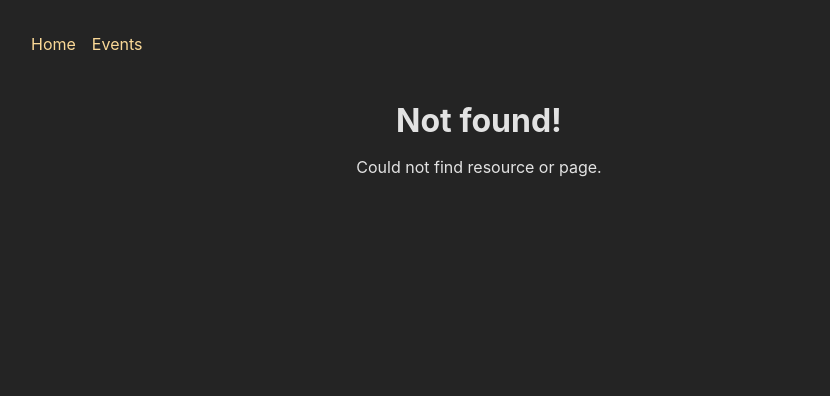
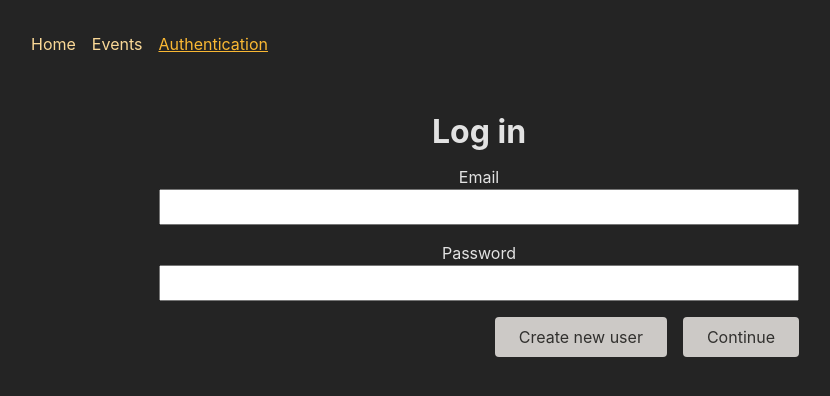
Before and after one commit to chemxy/react-class-http-calls, a React (Create React App) app in the folder frontend/: page /auth in a window 1280 px wide. Before the commit this address had no page. Shown: the top 396 px of the page, without its empty margins (161-991 px from the left). Built offline with nearby package versions, Linux system fonts and the light colour scheme.

Commit message:
add authentication

```diff
--- a/frontend/src/App.js
+++ b/frontend/src/App.js
@@ -4,9 +4,9 @@ import ErrorPage from './pages/Error';
 import EventDetailPage from './pages/EventDetail';
 import EventsPage from './pages/Events';
 import HomePage from './pages/Home';
-import NewEventPage from './pages/NewEvent';
+import NewEvent from './pages/NewEvent';
 import RootLayout from './pages/Root';
-import NewEvent from "./pages/NewEvent";
+import AuthPage from "./pages/Auth";
 
 const router = createBrowserRouter([
         {
@@ -18,7 +18,7 @@ const router = createBrowserRouter([
                 {path: 'events', element: <EventsPage/>},
                 {path: 'events/:eventId', element: <EventDetailPage/>},
                 {path: 'events/new', element: <NewEvent/>},
-
+                {path: 'auth', element: <AuthPage/>},
             ],
         },
     ])
--- a/frontend/src/components/AuthForm.js
+++ b/frontend/src/components/AuthForm.js
@@ -1,36 +1,118 @@
-import { useState } from 'react';
-import { Form } from 'react-router-dom';
+import { useEffect, useState } from 'react';
+import { Form, json, useNavigate } from 'react-router-dom';
 
 import classes from './AuthForm.module.css';
+import "../App.css";
+
+const AUTHENTICATION_KEY = "authenticated";
 
 function AuthForm() {
     const [isLogin, setIsLogin] = useState(true);
+    const [authenticated, setAuthentication] = useState(false);
+    const [signedUp, setSignedUp] = useState(false);
+    const navigate = useNavigate();
+
+    useEffect(() => {
+        const authenticatedCache = sessionStorage.getItem(AUTHENTICATION_KEY);
+        setAuthentication(authenticatedCache);
+    }, [])
+
+    function logout() {
+        setAuthentication(false);
+        sessionStorage.removeItem(AUTHENTICATION_KEY)
+    }
 
     function switchAuthHandler() {
         setIsLogin((isCurrentlyLogin) => !isCurrentlyLogin);
     }
 
+    function submitForm(event) {
+        event.preventDefault();
+
+        const data = new FormData(event.target);
+        const eventData = {
+            email: data.get('email'),
+            password: data.get('password'),
+        };
+
+        if (isLogin) { // login action
+            const url = 'http://localhost:8080/login';
+
+            fetch(url, {
+                method: "POST",
+                headers: {
+                    'Content-Type': 'application/json',
+                },
+                body: JSON.stringify(eventData),
+            }).then(response => {
+                if (response.status === 422) {
+                    return response;
+                }
+
+                if (!response.ok) {
+                    throw json({message: 'Could not log in.'}, {status: 500});
+                }
+
+                return response.json();
+            }).then(() => {
+                console.log("logged in");
+                sessionStorage.setItem(AUTHENTICATION_KEY, true);
+                navigate('/');
+            })
+        } else { // signup  action
+            const url = 'http://localhost:8080/signup';
+
+            fetch(url, {
+                method: "POST",
+                headers: {
+                    'Content-Type': 'application/json',
+                },
+                body: JSON.stringify(eventData),
+            }).then(response => {
+                if (response.status === 422) {
+                    return response;
+                }
+
+                if (!response.ok) {
+                    throw json({message: 'Could not sign up.'}, {status: 500});
+                }
+
+                return response.json();
+            }).then(() => {
+                console.log("signed up successfully");
+                setSignedUp(true);
+                setIsLogin(true);
+            })
+        }
+    }
+
+    if (!authenticated) {
         return (
-    <>
-      <Form method="post" className={classes.form}>
+            <div className="content">
+                {signedUp && <p>Signed up successfully</p>}
+                <Form onSubmit={submitForm} className={classes.form}>
                     <h1>{isLogin ? 'Log in' : 'Create a new user'}</h1>
                     <p>
                         <label htmlFor="email">Email</label>
-          <input id="email" type="email" name="email" required />
+                        <input id="email" type="email" name="email" required/>
                     </p>
                     <p>
                         <label htmlFor="image">Password</label>
-          <input id="password" type="password" name="password" required />
+                        <input id="password" type="password" name="password" required/>
                     </p>
                     <div className={classes.actions}>
                         <button onClick={switchAuthHandler} type="button">
-            {isLogin ? 'Create new user' : 'Login'}
+                            {isLogin ? 'Create new user' : 'Switch to Login'}
                         </button>
-          <button>Save</button>
+                        <button type="submit">Continue</button>
                     </div>
                 </Form>
-    </>
+            </div>
         );
+    } else {
+        return <button onClick={logout}> Log out</button>
+    }
+
 }
 
 export default AuthForm;
--- a/frontend/src/components/MainNavigation.js
+++ b/frontend/src/components/MainNavigation.js
@@ -10,7 +10,7 @@ function MainNavigation() {
                     <li>
                         <NavLink
                             to="/"
-              className={({ isActive }) =>
+                            className={({isActive}) =>
                                 isActive ? classes.active : undefined
                             }
                             end
@@ -21,11 +21,21 @@ function MainNavigation() {
                     <li>
                         <NavLink
                             to="/events"
-              className={({ isActive }) =>
+                            className={({isActive}) =>
                                 isActive ? classes.active : undefined
                             }
                         >
                             Events
+                        </NavLink>
+                    </li>
+                    <li>
+                        <NavLink
+                            to="/auth"
+                            className={({isActive}) =>
+                                isActive ? classes.active : undefined
+                            }
+                        >
+                            Authentication
                         </NavLink>
                     </li>
                 </ul>
--- /dev/null
+++ b/frontend/src/pages/Auth.js
@@ -0,0 +1,12 @@
+import "../App.css";
+import AuthForm from "../components/AuthForm";
+import { useEffect } from "react";
+
+function AuthPage() {
+
+    return (
+        <AuthForm/>
+    );
+}
+
+export default AuthPage;
--- a/frontend/src/pages/Home.js
+++ b/frontend/src/pages/Home.js
@@ -1,6 +1,7 @@
 import "../App.css";
 
 function HomePage() {
+
     return (
         <div className="content">
             <h1>Welcome!</h1>
```
Lines whose indentation alone changed are shown as unchanged.
